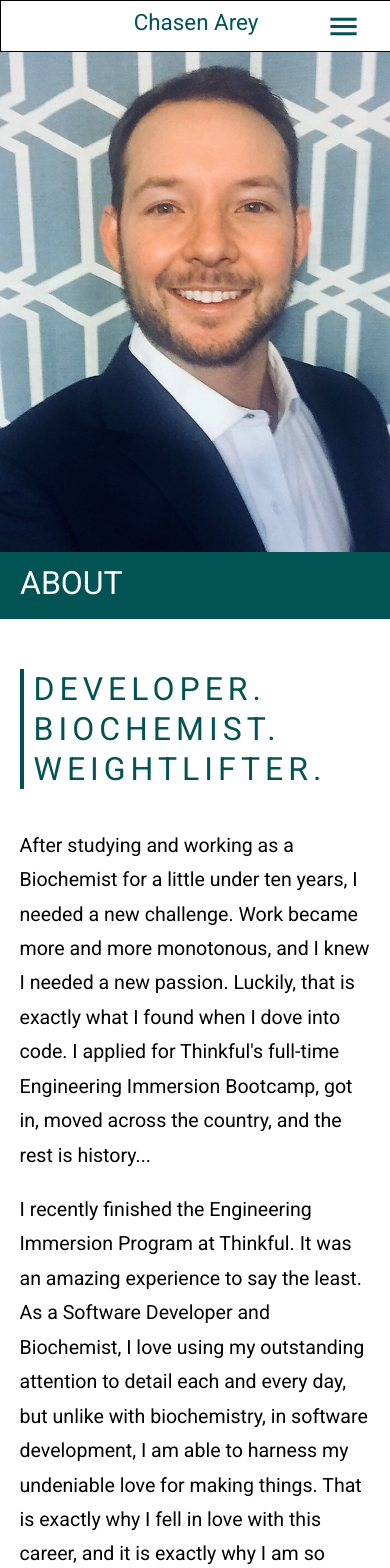
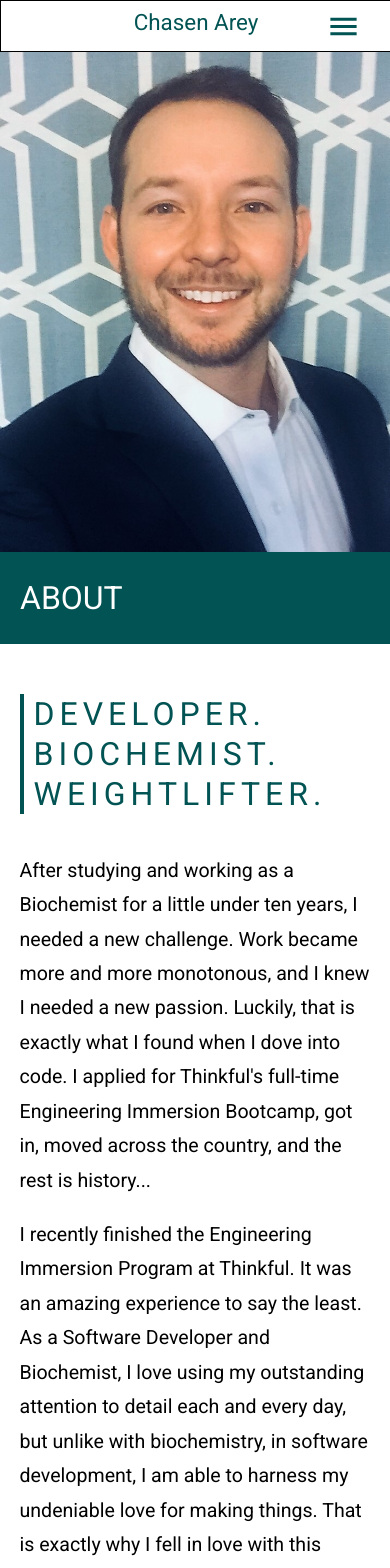
Before and after one commit to ccareyncsu/Chasen-Portfolio, a React (Create React App) app: page / in a window 390 px wide. Shown: the top 1568 px of the page. Built offline with nearby package versions, Linux system fonts and the light colour scheme.

Commit message:
header fix

```diff
--- a/src/components/Header.js
+++ b/src/components/Header.js
@@ -15,9 +15,9 @@ export default function Header(props) {
 
       <div >
         <h2 className='quote'>
-          "Put your heart, mind, and soul <br/>
+          ''Put your heart, mind, and soul <br/>
            into even your smallest acts. <br/>
-           This is the secret of success."
+           This is the secret of success.''
         </h2>
       </div>
     </div>
--- a/src/index.css
+++ b/src/index.css
@@ -52,7 +52,7 @@ body {
 
 .teal-bar{
   background: #025353;
-  padding: 20px;
+  padding: 30px 20px;
 }
 
 .white-text{
@@ -134,7 +134,8 @@ body {
 }
 
 .links{
-  padding: 30px;
+  display: flex;
+  justify-content: space-evenly;
 }
 
 .inline{
@@ -260,7 +261,7 @@ body {
   display: block;
   content: " ";
   margin-top: -57px;
-  height: 51px;
+  height: 50px;
   visibility: hidden;
   pointer-events: none;
 }
@@ -332,6 +333,9 @@ body {
   .quote{
     top: 100px !important;
   }
+  .about-section::before, .section::before {
+    height: 56px;
+}
 }
 
 @media screen and (max-width: 750px){
```
Also changed, not shown: 1 other file (tests, documents, lock files or other folders).
